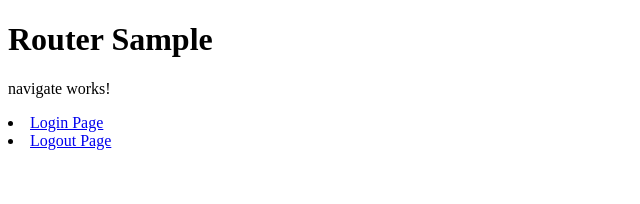
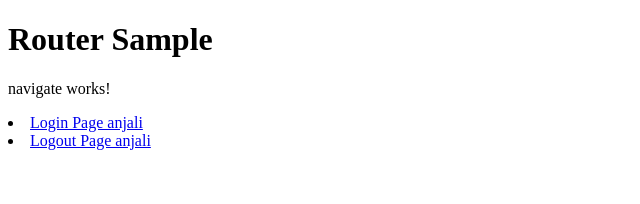
Before and after one commit to shelat1217/git_tutorial, an Angular app: page /navigate in a window 1280 px wide. Shown: the top 204 px of the page, without its empty margins (0-640 px from the left). Built offline with nearby package versions, Linux system fonts and the light colour scheme.

Commit message:
changed login text

```diff
--- a/src/app/navigate/navigate.component.html
+++ b/src/app/navigate/navigate.component.html
@@ -2,10 +2,10 @@
 
 <nav>
     <li>
-        <a class='button' routerLink='login'> Login Page </a>
+        <a class='button' routerLink='login'> Login Page anjali </a>
     </li>
     <li>
-        <a class='button' routerLink='logout'> Logout Page </a>
+        <a class='button' routerLink='logout'> Logout Page anjali </a>
     </li>
 
   </nav>
```
